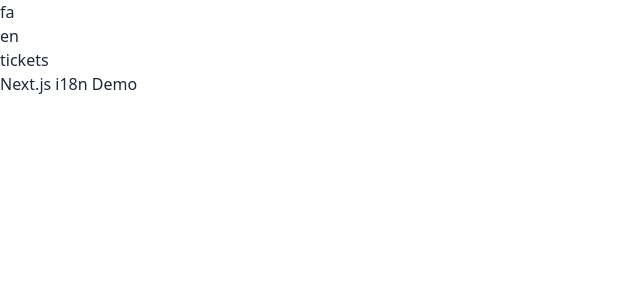
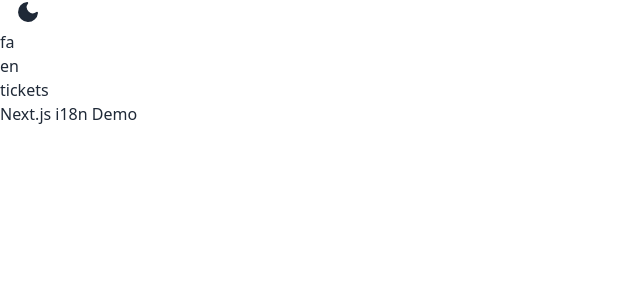
Before and after one commit to hadikhah/ticketing-system-nextjs, a Next.js app: page /en in a window 1280 px wide. Shown: the top 300 px of the page, without its empty margins (0-640 px from the left). Built offline with nearby package versions, Linux system fonts and the light colour scheme.

Commit message:
fix change theme toggler and add it to main page

```diff
--- a/app/[lang]/page.jsx
+++ b/app/[lang]/page.jsx
@@ -1,7 +1,7 @@
 import Link from 'next/link'
+import { getDictionary } from './dictionaries'
 import RootLayout from './layout'
-import { getDictionary } from './dictionaries'
-import { ThemeProvider } from '../contexts/ThemeContext'
+import ChangeThemeToggler from '../components/ChangeThemeToggler'
 
 const Main = async ({ params: { lang } }) => {
 
@@ -10,6 +10,8 @@
   return (
 
     <div>
+
+      <ChangeThemeToggler></ChangeThemeToggler>
 
       <Link href={"fa"} >fa</Link>
       <br />
--- a/app/components/ChangeThemeToggler.jsx
+++ b/app/components/ChangeThemeToggler.jsx
@@ -11,7 +11,6 @@
 
 	return (
 		<div>
-			{t("Next.js i18n Demo")}
 			<label className="swap swap-rotate space-x-4">
 			{/* swap class works based on checkbox checked condition
 				if checkbox is checked swap on will shown and if not checked
```
